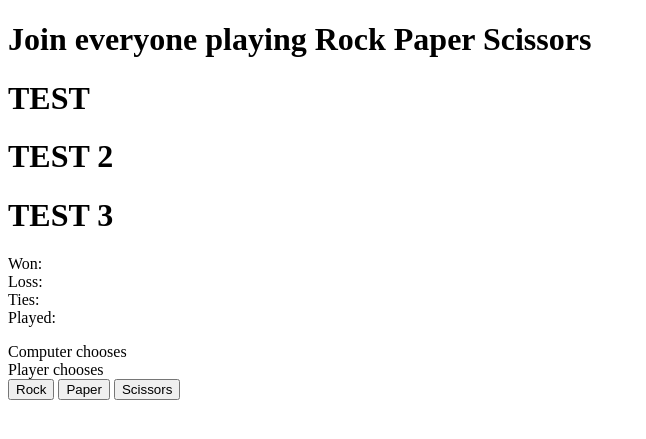
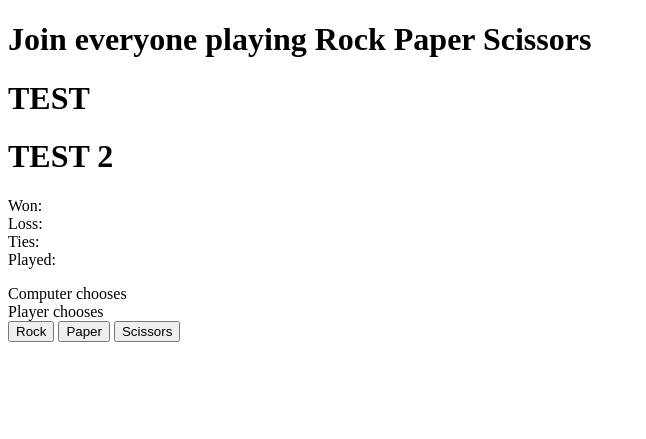
Before and after one commit to brandoneng000/minigames, a Django app: page / in a window 1280 px wide. Shown: the top 439 px of the page, without its empty margins (0-646 px from the left). Run offline with Django 4.2, Linux system fonts and the light colour scheme.

```diff
--- a/player/templates/player/rockpaperscissors.html
+++ b/player/templates/player/rockpaperscissors.html
@@ -4,7 +4,6 @@
             <h1>Join everyone playing Rock Paper Scissors</h1>
             <h1> TEST </h1>
             <h1> TEST 2 </h1>
-            <h1> TEST 3 </h1>
 
             <p style="display:inline-block; margin:0">Won:</p> <span id="won" ></span>
             <br/>
```
Also changed, not shown: 1 other file.
